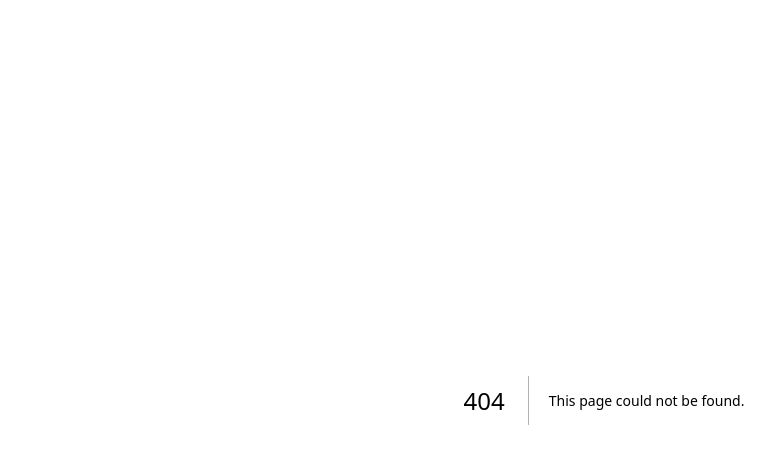
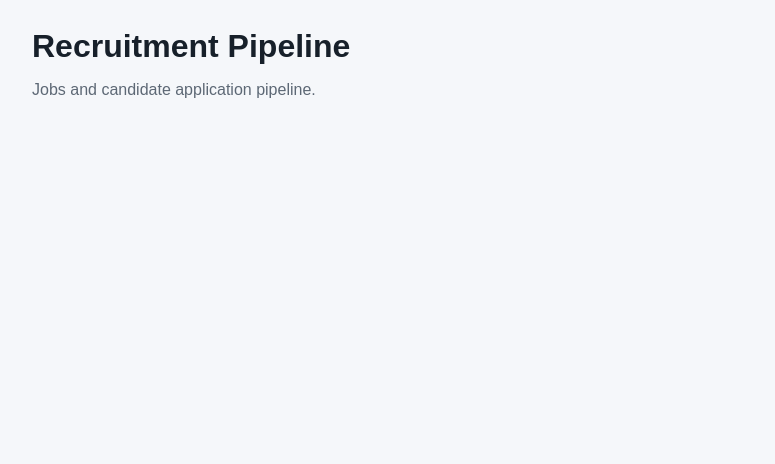
Before and after one commit to techjeet74-png/AI--HR-Agent, a Next.js app: page /recruitment in a window 1280 px wide. Before the commit this address had no page. Shown: the top 464 px of the page, without its empty margins (36-811 px from the left). Built offline with nearby package versions, Linux system fonts and the light colour scheme; no server answers; the database is empty.

Commit message:
Phase 2: add app/recruitment/page.tsx

```diff
--- /dev/null
+++ b/app/recruitment/page.tsx
@@ -0,0 +1,6 @@
+import {db} from "@/lib/db";
+
+export default async function Recruitment(){
+ const jobs=await db.job.findMany({include:{applications:true},orderBy:{createdAt:"desc"},take:50});
+ return <section className="content"><div className="hero"><h1>Recruitment Pipeline</h1><p>Jobs and candidate application pipeline.</p></div><div className="grid">{jobs.map(j=><div className="card" key={j.id}><h3>{j.title}</h3><p>{j.department} • {j.location} • {j.openings} opening(s)</p><p style={{marginTop:10}}>Applications: {j.applications.length}</p></div>)}</div></section>;
+}
```
